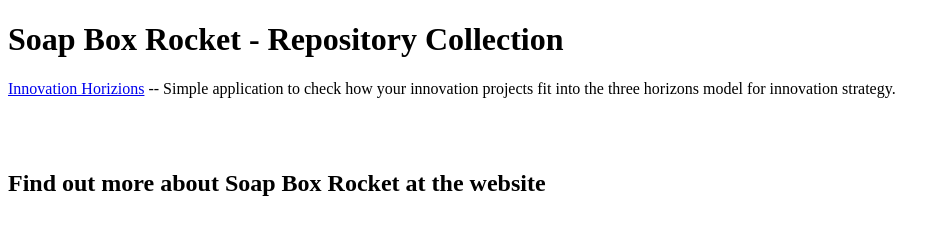
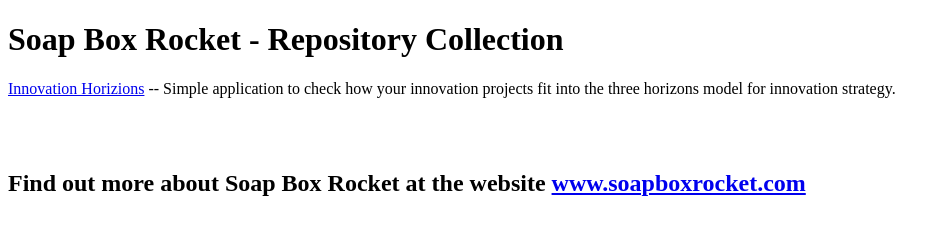
Before and after one commit to SoapBoxRocket/SoapBoxRocket.github.io, a plain HTML site: page index.html in a window 1280 px wide. Shown: the whole page, without its empty margins (0-950 px from the left). Drawn offline with Linux system fonts and the light colour scheme.

Commit message:
Update index.html

```diff
--- a/index.html
+++ b/index.html
@@ -5,6 +5,6 @@
   <p><a href="https://soapboxrocket.github.io/InnovationHorizons/">Innovation Horizions</a> -- Simple application to check how your innovation projects fit into the three horizons model for innovation strategy.</p>
   <br>
   <br>
-<h2>Find out more about Soap Box Rocket at the website <a href="http://www.soapboxrocket.com>here</a></h2>
+<h2>Find out more about Soap Box Rocket at the website <a href="http://www.soapboxrocket.com">www.soapboxrocket.com</a></h2>
   </body>
 </html>
```
